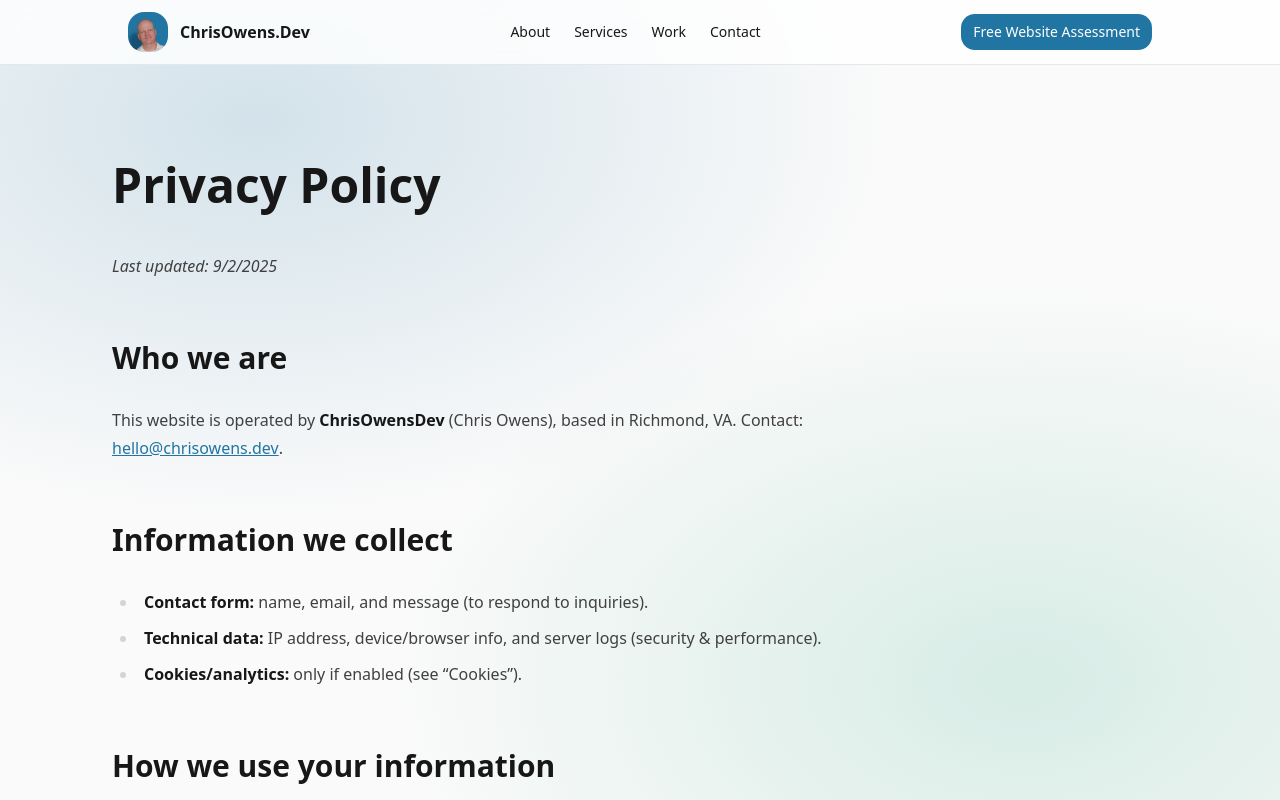
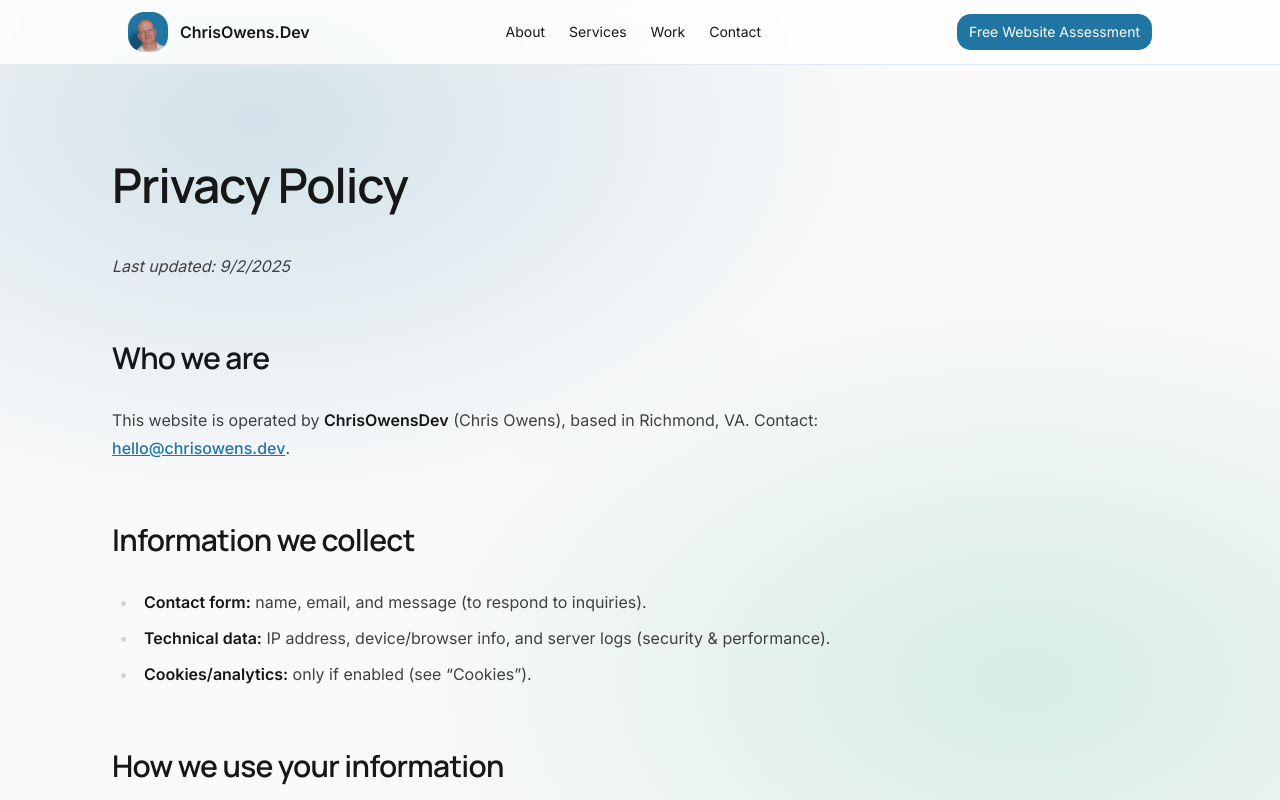
Before and after one commit to chrisowensdev/chrisowens.dev, a Next.js app: page /privacy in a window 1280 px wide. Shown: the top 800 px of the page. Built offline with nearby package versions, Linux system fonts and the light colour scheme.

Commit message:
Update CTA buttons and update fonts

```diff
--- /dev/null
+++ b/src/app/fonts.ts
@@ -0,0 +1,13 @@
+import { Inter, Manrope } from "next/font/google";
+
+export const text = Inter({
+	subsets: ["latin"],
+	variable: "--font-text",
+	display: "swap",
+});
+
+export const display = Manrope({
+	subsets: ["latin"],
+	variable: "--font-display",
+	display: "swap",
+});
--- a/src/app/globals.css
+++ b/src/app/globals.css
@@ -18,11 +18,19 @@
 	--color-accent: #3b82f6;
 	--color-soft: #f9fafb;
 	--color-neutral: #6b7280;
+	--font-sans: var(--font-text), ui-sans-serif, system-ui, -apple-system,
+		"Segoe UI", Roboto, Helvetica, Arial, "Apple Color Emoji",
+		"Segoe UI Emoji";
+	--font-display: var(--font-display), var(--font-text), ui-sans-serif,
+		system-ui, -apple-system, "Segoe UI", Roboto, Helvetica, Arial;
 }
 
 :root {
-	--font-inter: "InterVariable";
-	--font-jakarta: "Plus Jakarta Sans";
+	--font-sans: var(--font-text), ui-sans-serif, system-ui, -apple-system,
+		"Segoe UI", Roboto, Helvetica, Arial, "Apple Color Emoji",
+		"Segoe UI Emoji";
+	--font-display: var(--font-display), var(--font-text), ui-sans-serif,
+		system-ui, -apple-system, "Segoe UI", Roboto, Helvetica, Arial;
 	--radius: 0.625rem;
 	--background: oklch(1 0 0);
 	--foreground: oklch(0.129 0.042 264.695);
@@ -159,7 +167,12 @@
 	* {
 		@apply border-border outline-ring/50;
 	}
+	h1,
+	h2,
+	h3 {
+		@apply font-display font-semibold tracking-tight;
+	}
 	body {
-		@apply bg-background text-foreground;
+		@apply bg-background text-foreground font-sans;
 	}
 }
--- a/src/app/layout.tsx
+++ b/src/app/layout.tsx
@@ -1,14 +1,9 @@
 import type { Metadata } from "next";
 import "./globals.css";
-import { Inter, Plus_Jakarta_Sans } from "next/font/google";
+import { text, display } from "./fonts";
 import SEOJsonLd from "@/components/SEOJsonLd";
-
-const inter = Inter({ subsets: ["latin"], variable: "--font-inter" });
-const plusJakarta = Plus_Jakarta_Sans({
-	subsets: ["latin"],
-	weight: ["400", "700"],
-	variable: "--font-jakarta",
-});
+import type { Viewport } from "next";
+export const viewport: Viewport = { themeColor: "#2175a2" };
 
 export const metadata: Metadata = {
 	metadataBase: new URL("https://chrisowens.dev"),
@@ -54,10 +49,8 @@ export default function RootLayout({
 	children: React.ReactNode;
 }>) {
 	return (
-		<html lang="en">
-			<body
-				className={`${inter.variable} ${plusJakarta.variable} antialiased`}
-			>
+		<html lang="en" className={`${text.variable} ${display.variable}`}>
+			<body>
 				<SEOJsonLd />
 				{children}
 			</body>
--- a/src/components/Hero.tsx
+++ b/src/components/Hero.tsx
@@ -11,11 +11,11 @@ export default function Hero() {
 		<section className="relative overflow-hidden">
 			<Container className="mx-auto max-w-7xl px-4 py-20 md:py-28 grid md:grid-cols-2 gap-10 items-center">
 				<FadeIn>
-					<h1 className="text-4xl md:text-6xl font-semibold leading-tight tracking-tight">
+					<h1 className="text-4xl md:text-6xl leading-tight tracking-tight">
 						Websites that elevate your business.
 					</h1>
 					<p className="mt-5 text-lg text-neutral-700">
-						We design, build, and host high-performing websites for
+						I design, build, and host high-performing websites for
 						small businesses.
 					</p>
 					<div className="w-full pt-5 flex flex-col gap-3 sm:flex-row sm:items-center sm:gap-4">
--- a/tailwind.config.ts
+++ b/tailwind.config.ts
@@ -8,6 +8,23 @@ export default {
 		"./pages/**/*.{js,ts,jsx,tsx,mdx}", // if you have /pages
 		"./src/**/*.{js,ts,jsx,tsx,mdx}", // if you use /src
 	],
-	theme: { extend: {} },
+	theme: {
+		extend: {
+			fontFamily: {
+				sans: [
+					"var(--font-text)",
+					"ui-sans-serif",
+					"system-ui",
+					"Arial",
+				],
+				display: [
+					"var(--font-display)",
+					"var(--font-text)",
+					"ui-sans-serif",
+					"system-ui",
+				],
+			},
+		},
+	},
 	plugins: [typography],
 } satisfies Config;
```
